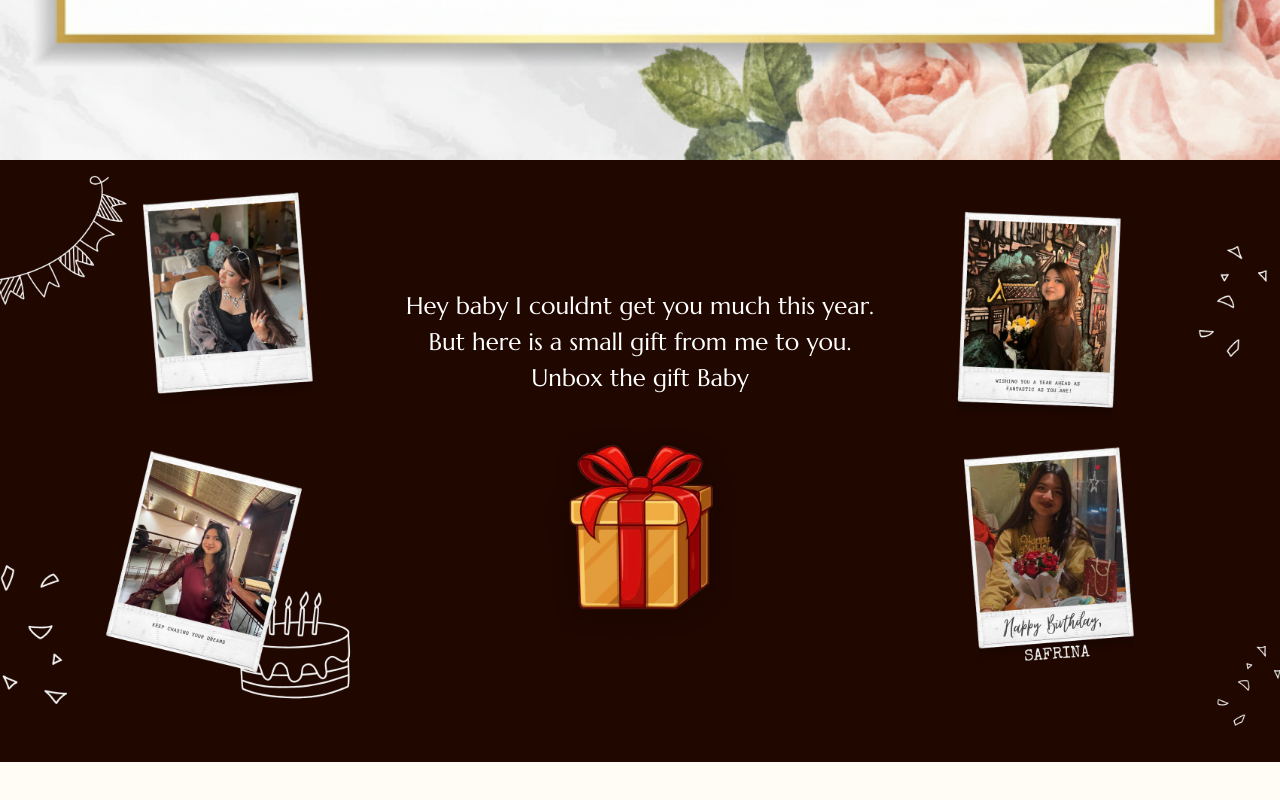
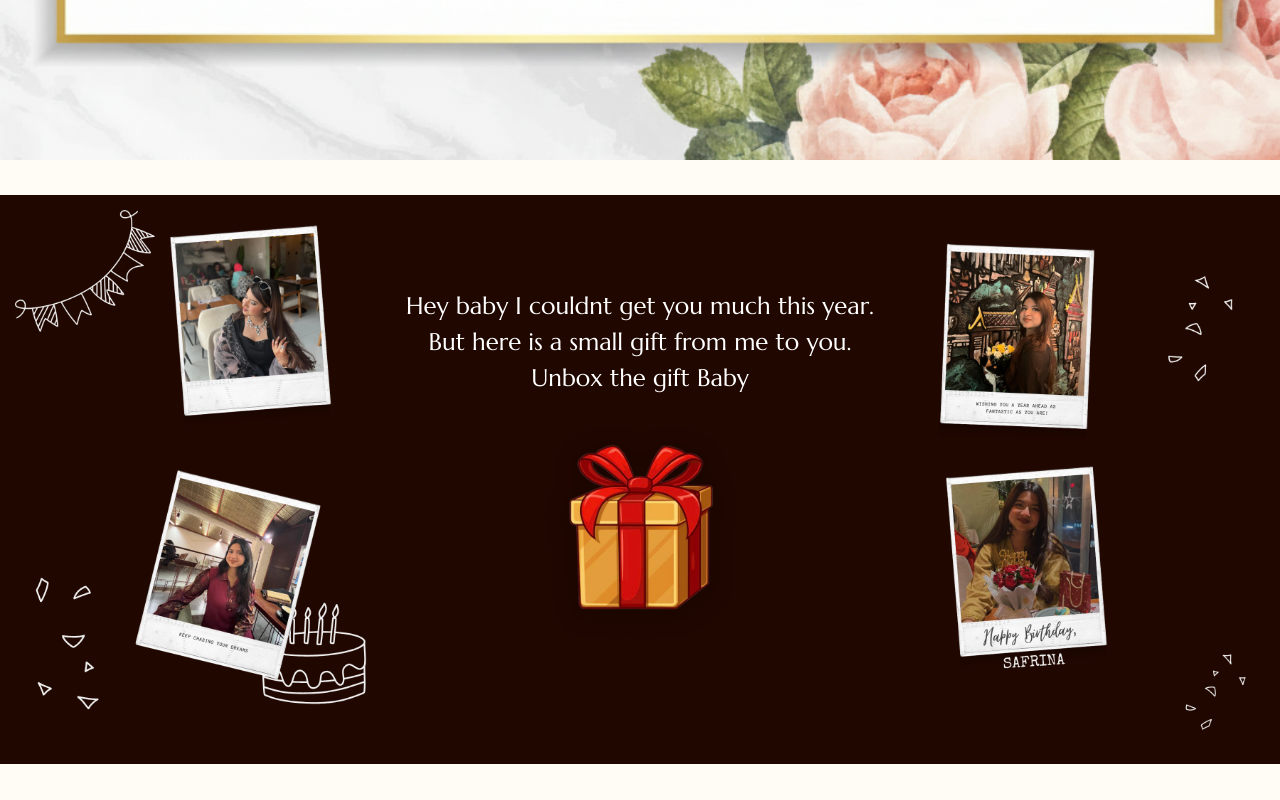
Before and after one commit to MahadiBapari/TheSporadicThinker, a Next.js app in the folder frontend/: page /happybirthday in a window 1280 px wide. Shown: the part 1481-2281 px from the top of the page. Before the commit the page ends 2243 px from the top, so only its background shows below. Built offline with nearby package versions, Linux system fonts and the light colour scheme; no server answers.

Commit message:
Updated gift section

```diff
--- a/frontend/src/app/happybirthday/page.module.css
+++ b/frontend/src/app/happybirthday/page.module.css
@@ -489,11 +489,12 @@
 .surpriseSection {
   padding: 6rem 2rem;
   background-image: url("/giftbackground.png");
-  background-size: cover;
+  background-size: contain;
   background-position: center;
   background-repeat: no-repeat;
   text-align: center;
   position: relative;
+  min-height: 80vh;
 }
 
 .surpriseContainer {
```
